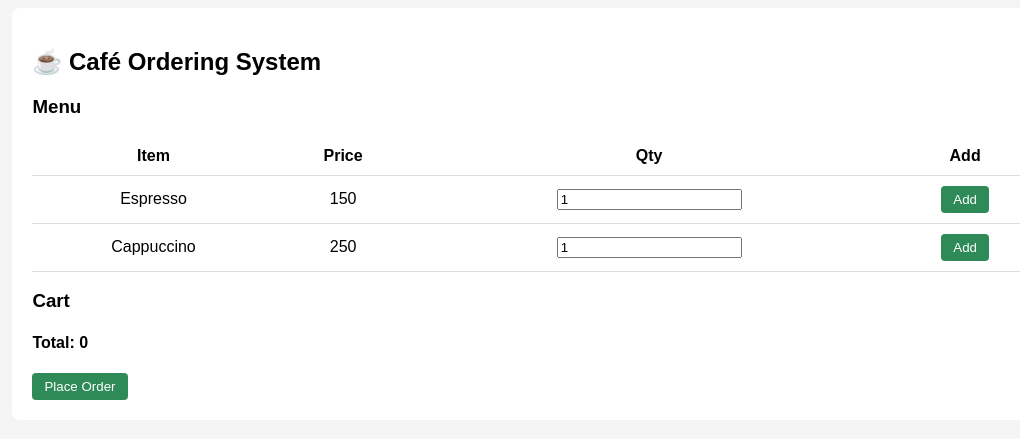
After one commit to ShulimanHossain/Smart-Coffee-Shop-Interactive-Ordering-Analysis-System-, a Flask app: page / in a window 1280 px wide. The commit adds this page. Shown: the top 439 px of the page, without its empty margins (102-1122 px from the left). Run offline with Flask 3, Linux system fonts and the light colour scheme; tables that the repository leaves empty hold one stand-in row (values such as "Sample post"); some libraries are stand-ins or nearby versions.

Commit message:
Code run kore na

```diff
--- /dev/null
+++ b/app.py
@@ -0,0 +1,175 @@
+from flask import Flask, render_template,request,redirect,url_for,jsonify,session
+from flask_mysqldb import MySQL
+import MySQLdb.cursors
+from config import Config
+
+app = Flask(__name__)
+app.config.from_object(Config)
+app.secret_key='my_key_374'
+mysql=MySQL (app)
+
+@app.route('/',methods=['GET','POST'])
+def home():
+    cursor=mysql.connection.cursor(MySQLdb.cursors.DictCursor)
+    try:
+               cursor.execute("""SELECT table_no, status FROM Cafe_tables""")
+               table=cursor.fetchall()
+
+               cursor.execute("""SELECT  item_id, name, price FROM Menu""")
+               menu=cursor.fetchall()
+
+    finally:
+               cursor.close()
+    return render_template("home.html",table=table,menu=menu)
+
+@app.route('/check_stock',methods=['POST'])
+def check_stock():
+         data=request.get_json()
+         item_id=data.get("item_id")
+         quantity=data.get("quantity",1)
+         cursor=mysql.connection.cursor(MySQLdb.cursors.DictCursor)
+         cursor.execute("""SELECT  Ingredients.quantity, Item_ingredients.quantity_needed
+                        FROM Item_ingredients
+                        JOIN Ingredients ON Item_ingredients.ing_id=Ingredients.ing_id
+                        WHERE Item_ingredients.item_id=%s""",(item_id,))
+         ingredient=cursor.fetchall()
+         for ing in ingredient :
+                 if ing["quantity"] < ing["quantity_needed"] * quantity:
+                         return "Not enough ingredients"
+         return jsonify({"available": True})
+
+@app.route('/order/create',methods=['POST'])
+def create_order():
+         data=request.get_json()
+         cart=data["cart"]
+         table_no=data["table_no"]
+
+         cursor=mysql.connection.cursor(MySQLdb.cursors.DictCursor)
+
+         total_price=0.0
+         for item in cart:
+           item_id=item["item_id"]
+
+           cursor.execute("""SELECT  Ingredients.quantity, Item_ingredients.quantity_needed
+                            FROM Item_ingredients
+                          JOIN Ingredients ON Item_ingredients.ing_id=Ingredients.ing_id
+                          WHERE Item_ingredients.item_id=%s""",(item_id,))
+           ingredient=cursor.fetchall()
+           for ing in ingredient :
+                   available = ing["quantity"]
+                   required = ing["quantity_needed"]
+                   if available < required * item["quantity"]:
+                           return "Not enough ingredients"
+
+           total_price+=item["price"]* item["quantity"]
+
+         cursor.execute("""
+           INSERT INTO Orders (table_no, total_bill, status)
+          VALUES (%s, %s, 'active')
+           """, (table_no, total_price))
+         order_id = cursor.lastrowid
+         update_stock_order_save(cursor,cart,order_id)
+         return jsonify({"order_id": order_id})
+
+@app.route('/order/<int:order_id>')
+def get_order(order_id):
+      cursor=mysql.connection.cursor(MySQLdb.cursors.DictCursor)
+      try:
+             cursor.execute("SELECT * FROM Orders WHERE order_id = %s", (order_id,))
+             order = cursor.fetchone()
+             if not order:
+                  return "Order not found", 404
+
+             cursor.execute("""
+                        SELECT OD.item_id, M.name, OD.quantity, M.price
+                     FROM Order_details OD
+                     JOIN Menu M ON M.item_id = OD.item_id
+                     WHERE OD.order_id = %s
+                        """, (order_id,))
+             items = cursor.fetchall()
+      finally:
+             cursor.close()
+      return jsonify({"order": order, "items": items})
+
+
+@app.route("/order/<int:order_id>/add_items", methods=["POST"])
+def add_more_items(order_id):
+           data = request.get_json()
+           cart = data["cart"]
+           cursor=mysql.connection.cursor(MySQLdb.cursors.DictCursor)
+           try :
+                cursor.execute("SELECT status FROM Orders WHERE order_id=%s", (order_id,))
+                order = cursor.fetchone()
+                if not order or order["status"] != "active":
+                  return jsonify({"error": "Order closed or not found"}), 400
+                total_price=0.0
+                for item in cart:
+                       item_id=item["item_id"]
+                       cursor.execute("""SELECT  Ingredients.quantity, Item_ingredients.quantity_needed
+                            FROM Item_ingredients
+                          JOIN Ingredients ON Item_ingredients.ing_id=Ingredients.ing_id
+                          WHERE Item_ingredients.item_id=%s""",(item_id,))
+                       ingredient=cursor.fetchall()
+                       for ing in ingredient :
+                         available = ing["quantity"]
+                         required = ing["quantity_needed"]
+                         if available < required * item["quantity"]:
+                            return "Not enough ingredients"
+
+                       total_price+=item["price"]* item["quantity"]
+                update_stock_order_save(cursor, cart, order_id)
+                cursor.execute("UPDATE Orders SET total_bill = total_bill + %s WHERE order_id = %s", (total_price, order_id))
+
+           finally:
+                  cursor.close()
+           return jsonify({"message": "Items added successfully"})
+
+def update_stock_order_save(cursor, cart, order_id):
+    for item in cart:
+        cursor.execute("""
+            INSERT INTO Order_details (order_id,item_id, quantity)
+            VALUES (%s, %s, %s)
+        """, (order_id, item["item_id"], item["quantity"]))
+
+        cursor.execute("""
+            SELECT ing_id, quantity_needed
+            FROM Item_ingredients
+            WHERE item_id=%s
+        """, (item["item_id"],))
+
+        for ing in cursor.fetchall():
+            cursor.execute("""
+                UPDATE Ingredients
+                SET quantity = quantity - %s
+                WHERE ing_id=%s
+            """, (ing["quantity_needed"] * item["quantity"], ing["ing_id"]))
+@app.route("/order/<int:order_id>/finalize", methods=["POST"])
+def finalize_order(order_id):
+
+    cursor = mysql.connection.cursor(MySQLdb.cursors.DictCursor)
+
+    cursor.execute("UPDATE Orders SET status='completed' WHERE order_id=%s", (order_id,))
+
+    return jsonify({"message": "Order finalized"})
+@app.route("/order/<int:order_id>/summary")
+def order_summary(order_id):
+    cursor = mysql.connection.cursor(MySQLdb.cursors.DictCursor)
+
+    cursor.execute("SELECT * FROM Orders WHERE order_id=%s", (order_id,))
+    order = cursor.fetchone()
+
+    cursor.execute("""
+        SELECT M.name, OD.quantity, M.price
+        FROM Order_details OD
+        JOIN Menu M ON M.item_id = OD.item_id
+        WHERE OD.order_id = %s
+    """, (order_id,))
+    items = cursor.fetchall()
+
+    cursor.close()
+
+    return render_template("order_summary.html", order=order, items=items)
+
+
+if __name__ =="__main__":
+    app.run(debug=True)
--- /dev/null
+++ b/templates/home.html
@@ -0,0 +1,114 @@
+<!DOCTYPE html>
+<html>
+<head>
+    <title>Café Ordering System</title>
+    <style>
+        body { font-family: Arial; background: #f5f5f5; }
+        .container { width: 80%; margin: auto; background: white; padding: 20px; border-radius: 8px; }
+        table { width: 100%; border-collapse: collapse; }
+        th, td { border-bottom: 1px solid #ddd; padding: 10px; text-align: center; }
+        button { padding: 6px 12px; background: #2e8b57; color: white; border: none; border-radius: 4px; cursor: pointer; }
+        button:disabled { background: gray; }
+        .locked { color: gray; }
+    </style>
+</head>
+
+<body>
+
+<div class="container">
+    <h2>☕ Café Ordering System</h2>
+
+    <h3>Menu</h3>
+    <table>
+        <tr>
+            <th>Item</th>
+            <th>Price</th>
+            <th>Qty</th>
+            <th>Add</th>
+        </tr>
+
+        <tr>
+            <td>Espresso</td>
+            <td>150</td>
+            <td><input type="number" id="q1" value="1" min="1"></td>
+            <td><button onclick="addItem('Espresso',150,'q1')">Add</button></td>
+        </tr>
+
+        <tr>
+            <td>Cappuccino</td>
+            <td>250</td>
+            <td><input type="number" id="q2" value="1" min="1"></td>
+            <td><button onclick="addItem('Cappuccino',250,'q2')">Add</button></td>
+        </tr>
+    </table>
+
+    <h3>Cart</h3>
+    <div id="lockedCart"></div>
+    <div id="cart"></div>
+    <h4>Total: <span id="total">0</span></h4>
+
+    <button onclick="placeOrder()">Place Order</button>
+</div>
+
+<script>
+let cart = JSON.parse(sessionStorage.getItem("current_cart")) || [];
+let lockedCart = JSON.parse(sessionStorage.getItem("locked_cart")) || [];
+let stage = sessionStorage.getItem("order_stage") || "initial";
+
+function addItem(name, price, qtyId) {
+    const qty = parseInt(document.getElementById(qtyId).value);
+    cart.push({ name, price, qty });
+    save();
+    render();
+}
+
+function save() {
+    sessionStorage.setItem("current_cart", JSON.stringify(cart));
+}
+
+function render() {
+    let html = "<ul>";
+    let total = 0;
+
+    cart.forEach(i => {
+        total += i.price * i.qty;
+        html += `<li>${i.name} x ${i.qty}</li>`;
+    });
+
+    html += "</ul>";
+    document.getElementById("cart").innerHTML = html;
+    document.getElementById("total").innerText = total;
+
+    if (stage === "adding_more") {
+        let lockedHtml = "<h4>Previous Items (Locked)</h4><ul>";
+        lockedCart.forEach(i => {
+            lockedHtml += `<li class="locked">${i.name} x ${i.qty}</li>`;
+        });
+        lockedHtml += "</ul>";
+        document.getElementById("lockedCart").innerHTML = lockedHtml;
+    }
+}
+
+function placeOrder() {
+    if (cart.length === 0) {
+        alert("Cart is empty!");
+        return;
+    }
+
+    if (stage === "initial") {
+        sessionStorage.setItem("locked_cart", JSON.stringify(cart));
+        sessionStorage.setItem("order_stage", "summary");
+        sessionStorage.removeItem("current_cart");
+    } else {
+        sessionStorage.setItem("new_cart", JSON.stringify(cart));
+        sessionStorage.setItem("order_stage", "final_summary");
+    }
+
+    window.location.href = "summary.html";
+}
+
+render();
+</script>
+
+</body>
+</html>
```
Also changed, not shown: customer.py (+14 -4 lines), templates/customer.html (+98 -101 lines), templates/order_summary.html (added, +51 -0 lines).
